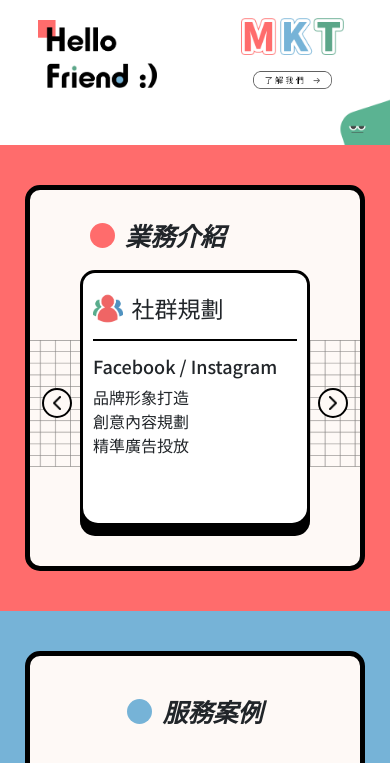
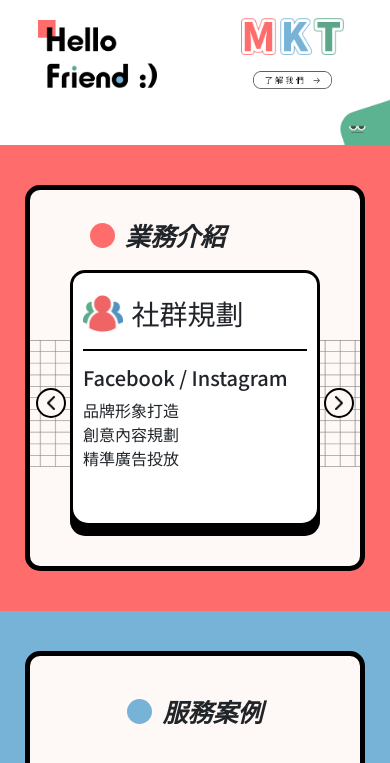
Before and after one commit to yl3030/MKT, a plain HTML site: page index.html in a window 390 px wide. Shown: the part 74-837 px from the top of the page. Drawn offline with Linux system fonts and the light colour scheme.

Commit message:
introduce

```diff
--- a/index.html
+++ b/index.html
@@ -122,6 +122,7 @@
           </h2>
 
           <div class="swiper-box">
+            <div class="sw-inner">
             <div class="swiper-container" id="introduce">
               <div class="swiper-wrapper">
                 <div class="swiper-slide">
@@ -293,6 +294,8 @@
         >
           <img src="./public/img/arrow.png" alt="" />
         </div>
+          </div>
+
           </div>
         </div>
       </div>
--- a/public/css/style.css
+++ b/public/css/style.css
@@ -306,12 +306,19 @@ textarea {
 }
 
 .introduce .swiper-box {
-  position: relative;
   background-image: url(../img/grid.png);
   background-repeat: repeat no-repeat;
   background-position: -5px center;
-  background-size: 80%;
+  background-size: auto 50%;
+  position: relative;
   padding: 0 60px;
+}
+
+.introduce .swiper-box .inner {
+  /* margin: 0 auto; */
+  /* max-width: 900px; */
+  /* width: 100%; */
+  /* padding: 0 60px; */
 }
 
 .introduce #introduce {
@@ -347,7 +354,7 @@ textarea {
 }
 
 .introduce #introduce .swiper-slide .swiper-content .inner .title img {
-  width: 35px;
+  width: 45px;
   display: inline-block;
   margin-right: 5px;
   vertical-align: middle;
@@ -355,7 +362,7 @@ textarea {
 
 .introduce #introduce .swiper-slide .swiper-content .inner .title h3 {
   display: inline-block;
-  font-size: 30px;
+  font-size: 35px;
   vertical-align: middle;
   margin: 0;
 }
@@ -365,7 +372,7 @@ textarea {
 }
 
 .introduce #introduce .swiper-slide .swiper-content .inner .content h4 {
-  font-size: 18px;
+  font-size: 22px;
 }
 
 .introduce .arrow {
@@ -589,6 +596,12 @@ footer {
   .contact form .input-box label span:first-child {
     font-size: 20px;
   }
+  /* .introduce #introduce .swiper-slide .swiper-content .inner .title h3 {
+    font-size: 35px;
+  }
+  .introduce #introduce .swiper-slide .swiper-content .inner .content h4 {
+    font-size: 22px;
+  } */
 }
 
 @media screen and (max-width: 992px) {
@@ -612,6 +625,9 @@ footer {
   }
   .introduce #introduce .swiper-slide .swiper-content .inner {
     padding: 25px 10px;
+  }
+  .introduce #introduce .swiper-slide .swiper-content .inner .content h4 {
+    font-size: 20px;
   }
 }
 
@@ -662,7 +678,10 @@ footer {
     background-size: 140%;
   }
   .introduce #introduce .swiper-slide .swiper-content .inner .title h3 {
-    font-size: 23px;
+    font-size: 35px;
+  }
+  .introduce #introduce .swiper-slide .swiper-content .inner .title img {
+    width: 45px;
   }
   .service .service-box img {
     width: 20%;
@@ -690,7 +709,35 @@ footer {
   }
 }
 
+@media screen and (max-width: 700px) {
+  .introduce #introduce .swiper-slide .swiper-content .inner .title h3 {
+    font-size: 28px;
+  }
+  .introduce #introduce .swiper-slide .swiper-content .inner .title img {
+    width: 40px;
+  }
+  .introduce .arrow {
+    width: 30px;
+    height: 30px;
+  }
+  .introduce .arrow img {
+    width: 8px;
+  }
+  .introduce .arrow.Iprev {
+    left: 6px;
+  }
+  .introduce .arrow.Inext {
+    right: 6px;
+  }
+  .introduce .swiper-box {
+    padding: 0 40px;
+  }
+}
+
 @media screen and (max-width: 650px) {
+  .main-box {
+    padding: 40px;
+  }
   .banner header {
     width: 80%;
     left: 10%;
@@ -809,6 +856,14 @@ footer {
   }
 }
 
+@media screen and (max-width: 523px) {
+  .introduce .swiper-box .sw-inner {
+    margin: 0 auto;
+    max-width: 250px;
+    width: 100%;
+  }
+}
+
 @media screen and (max-width: 500px) {
   .banner .content {
     bottom: 10%;
@@ -839,7 +894,7 @@ footer {
     /* font-size: 17px; */
   }
   .introduce .swiper-box {
-    padding: 0 50px;
+    /* padding: 0 50px; */
     background-size: 200%;
   }
   .introduce .arrow {
@@ -873,8 +928,31 @@ footer {
   }
 }
 
+
+
 @media screen and (max-width: 350px) {
   .banner .content {
     bottom: 20%;
   }
+  .introduce #introduce .swiper-slide .swiper-content .inner .title img {
+    width: 33px;
+  }
+  .introduce #introduce .swiper-slide .swiper-content .inner .title h3 {
+    font-size: 23px;
+  }
+  .introduce #introduce .swiper-slide .swiper-content .inner .content h4 {
+    font-size: 18px;
+  }
 }
+
+@media screen and (min-width: 1100px) {
+  .introduce #introduce .swiper-slide .swiper-content .inner {
+    padding: 25px 10px;
+  }
+  .introduce #introduce .swiper-slide .swiper-content .inner .title img {
+    width: 43px;
+  }
+  .introduce #introduce .swiper-slide .swiper-content .inner .title h3 {
+    font-size: 30px;
+  }
+}
--- a/public/js/index.js
+++ b/public/js/index.js
@@ -1,7 +1,7 @@
 var Pswiper = new Swiper("#introduce", {
   loop: true,
   slidesPerView: 3,
-  spaceBetween: 20,
+  spaceBetween: 10,
   // autoplay: {
   //   delay: 5000,
   //   disableOnInteraction: false,
@@ -18,12 +18,20 @@ var Pswiper = new Swiper("#introduce", {
     0: {
       slidesPerView: 1,
     },
-    576: {
+    524: {
       slidesPerView: 2,
     },
     768: {
       slidesPerView: 3,
-      spaceBetween: 10,
+    },
+    1100: {
+      slidesPerView: 4,
+    },
+    1500: {
+      slidesPerView: 5,
+    },
+    1800: {
+      slidesPerView: 6,
     }
   }
 });
```
Lines whose indentation alone changed are shown as unchanged.
